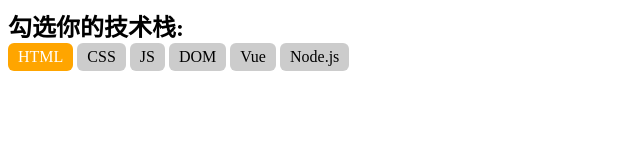
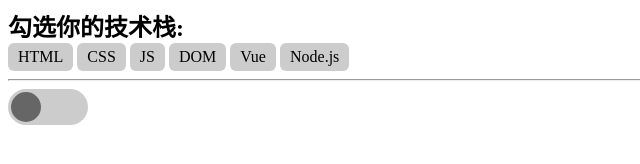
Before and after one commit to xxmliu/JavaScript, a plain HTML site: page JavaScript/dom/08class练习.html in a window 1280 px wide. Shown: the whole page, without its empty margins (0-640 px from the left). Drawn offline with Linux system fonts and the light colour scheme.

Commit message:
class
Signed-off-by: liu <15686317237@163.com>

```diff
--- a/JavaScript/dom/08class练习.html
+++ b/JavaScript/dom/08class练习.html
@@ -13,6 +13,7 @@
       padding: 5px 10px;
       background-color: #ccc;
       border-radius: 6px;
+      cursor: pointer;
     }
 
     li.active {
@@ -20,18 +21,48 @@
       background-color: orange;
     }
 
+    .switch {
+      width: 80px;
+      background-color: #ccc;
+      border-radius: 30px;
+      display: flex;
+      padding: 3px;
+      cursor: pointer;
+      transition: 0.5s;
+    }
+
+    .switch span {
+      width: 30px;
+      height: 30px;
+      background-color: #666;
+      border-radius: 50%;
+      transition: 0.5s;
+    }
+
+    .switch.open {
+      background-color: orange;
+    }
+
+    .switch.open>span{
+      transform: translateX(145%);
+      background-color: pink;
+    }
+
   </style>
   <body>
     <h2>勾选你的技术栈:</h2>
     <ul>
-      <li class="active">HTML</li>
+      <li>HTML</li>
       <li>CSS</li>
       <li>JS</li>
       <li>DOM</li>
       <li>Vue</li>
       <li>Node.js</li>
     </ul>
+    <hr>
+    <div class="switch"><span></span></div>
     <script>
+
       let lis = document.querySelectorAll('li')
       lis.forEach(li => {
         li.onclick = function() {
@@ -42,6 +73,24 @@
           }
         }
       })
+
+      let my_switch = document.querySelector('.switch')
+      console.log('my_switch:', my_switch);
+      my_switch.onclick = function() {
+        console.dir(this);
+        this.classList.toggle("open")
+      }
+
+      // let switchs = document.querySelectorAll('.switch')
+      // console.log(switchs);
+      //   switchs[0].onclick = function () {
+      //     if(this.className == 'switch'){
+      //       this.className = 'switch open'
+      //     }else{
+      //       this.className = 'switch'
+      //     }
+      //   }
+
     </script>
   </body>
 </html>
```
